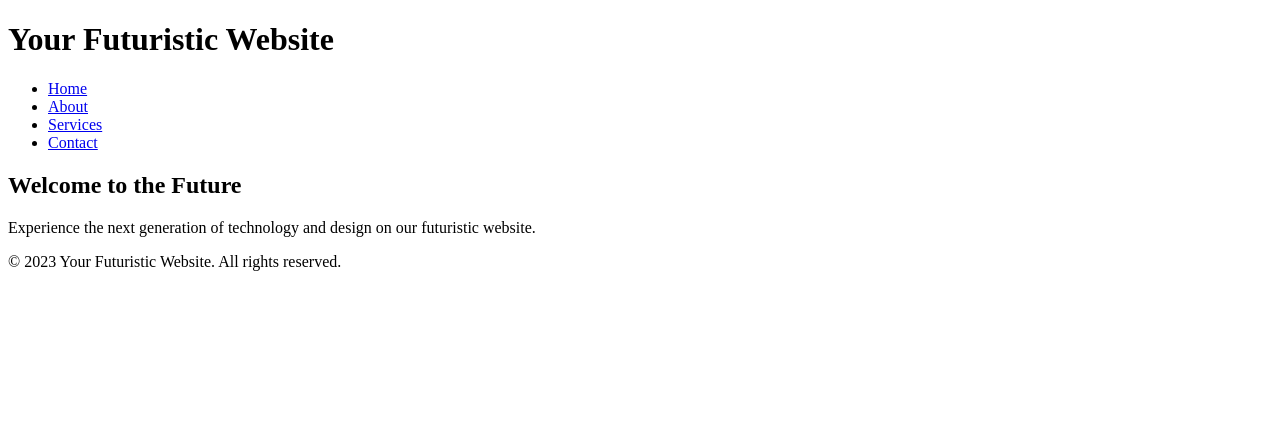
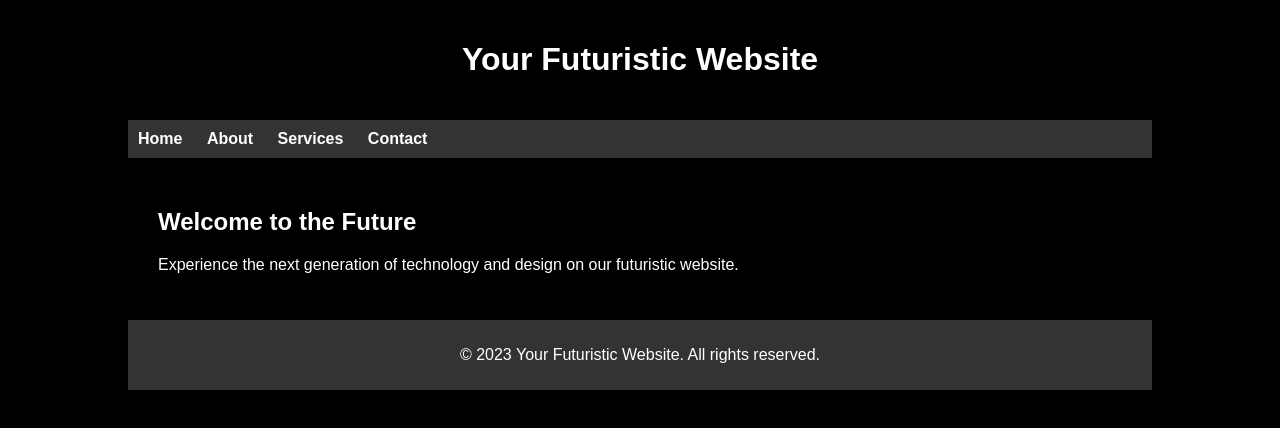
Before and after one commit to zkinorama/kinorama.dev, a plain HTML site: page index.html in a window 1280 px wide. Drawn offline with Linux system fonts and the light colour scheme.

Commit message:
Update index.html

```diff
--- a/index.html
+++ b/index.html
@@ -3,7 +3,58 @@
 <head>
     <meta charset="UTF-8">
     <meta name="viewport" content="width=device-width, initial-scale=1.0">
-    <link rel="stylesheet" href="styles.css">
+    <style>
+        body {
+            font-family: 'Arial', sans-serif;
+            background-color: #000;
+            color: #fff;
+            margin: 0;
+            padding: 0;
+        }
+
+        .container {
+            width: 80%;
+            margin: 0 auto;
+        }
+
+        header {
+            text-align: center;
+            padding: 20px 0;
+        }
+
+        nav {
+            background-color: #333;
+            padding: 10px;
+        }
+
+        nav ul {
+            list-style-type: none;
+            margin: 0;
+            padding: 0;
+        }
+
+        nav ul li {
+            display: inline;
+            margin-right: 20px;
+        }
+
+        nav a {
+            text-decoration: none;
+            color: #fff;
+            font-weight: bold;
+        }
+
+        .main-content {
+            padding: 30px;
+        }
+
+        footer {
+            text-align: center;
+            padding: 10px 0;
+            background-color: #333;
+            color: #fff;
+        }
+    </style>
     <title>Your Futuristic Website</title>
 </head>
 <body>
```
